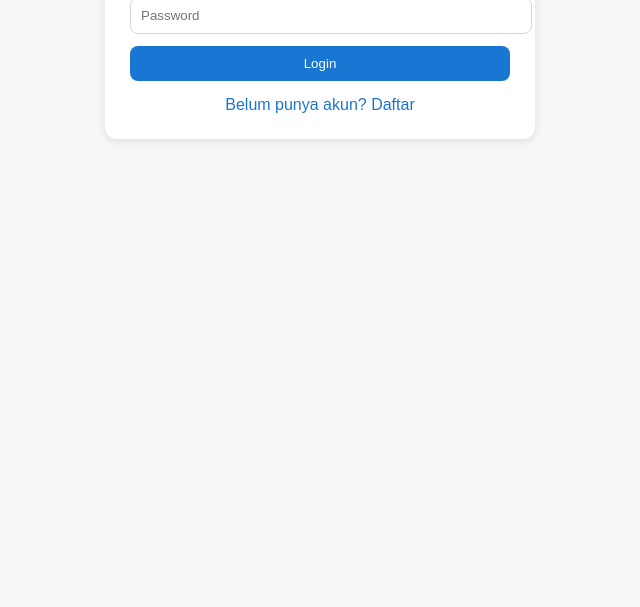
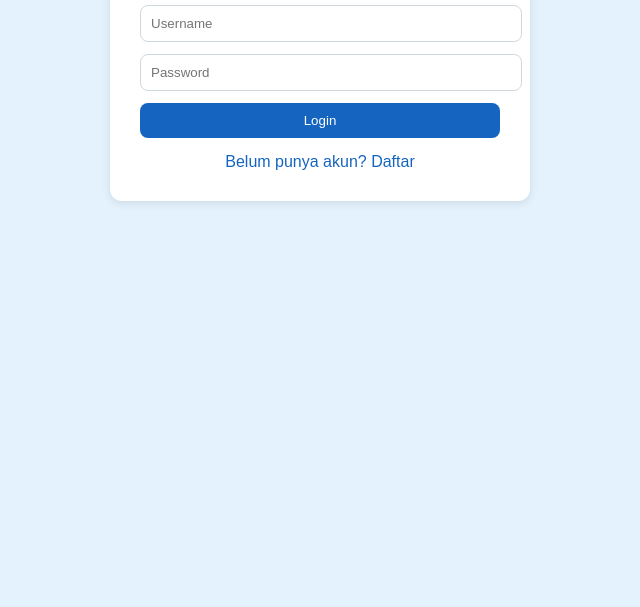
Before and after one commit to bhanualif/Device-info, a website: page login.html in a window 1280 px wide. Shown: the part 193-800 px from the top of the page, without its empty margins (320-960 px from the left). Drawn offline with Linux system fonts and the light colour scheme.

Commit message:
Update login.html

```diff
--- a/login.html
+++ b/login.html
@@ -4,17 +4,25 @@
   <meta charset="UTF-8" />
   <title>Login - Device Info</title>
   <style>
-    body { font-family: Poppins, sans-serif; background: #f7f7f7; padding: 40px; }
-    .card { max-width: 380px; margin: auto; background: #fff; padding: 25px; border-radius: 12px; box-shadow: 0 2px 10px rgba(0,0,0,.1); }
-    h2 { text-align: center; color: #1976d2; margin-bottom: 20px; }
-    input { width: 100%; padding: 10px; margin-bottom: 12px; border-radius: 8px; border: 1px solid #cfd8dc; }
-    button { width: 100%; padding: 10px; background: #1976d2; color: white; border: none; border-radius: 8px; cursor: pointer; }
+    body { font-family: "Poppins", sans-serif; background: #e3f2fd; margin: 0; padding: 0; }
+    .card {
+      max-width: 360px; margin: 100px auto; background: white;
+      padding: 30px; border-radius: 12px; box-shadow: 0 2px 10px rgba(0,0,0,.1);
+    }
+    h2 { text-align: center; color: #1565c0; margin-bottom: 20px; }
+    input {
+      width: 100%; padding: 10px; margin-bottom: 12px;
+      border-radius: 8px; border: 1px solid #cfd8dc;
+    }
+    button {
+      width: 100%; padding: 10px; background: #1565c0;
+      color: white; border: none; border-radius: 8px; cursor: pointer;
+    }
     button:hover { background: #0d47a1; }
-    a { display: block; text-align: center; margin-top: 15px; text-decoration: none; color: #1976d2; }
+    a { display: block; text-align: center; margin-top: 15px; color: #1565c0; text-decoration: none; }
   </style>
 </head>
 <body>
-
   <div class="card">
     <h2>Login</h2>
     <input id="username" placeholder="Username">
@@ -24,7 +32,7 @@
   </div>
 
 <script>
-const API_BASE = window.location.origin;
+const API_BASE = "http://localhost:3000";
 
 async function login() {
   const username = document.getElementById("username").value.trim();
@@ -45,6 +53,5 @@ async function login() {
   }
 }
 </script>
-
 </body>
 </html>
```
